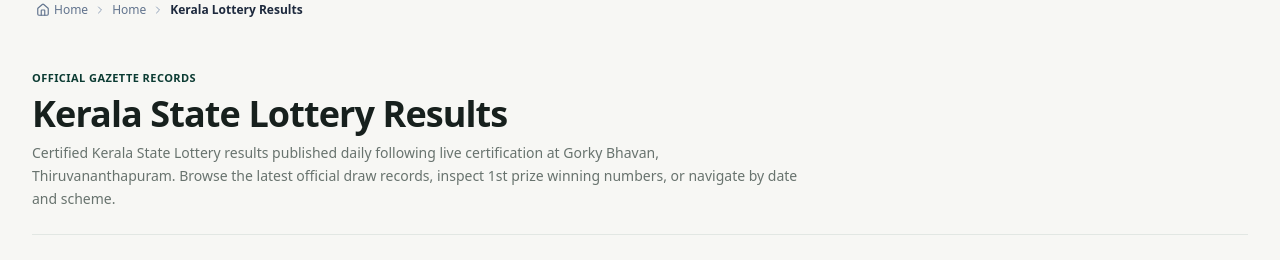
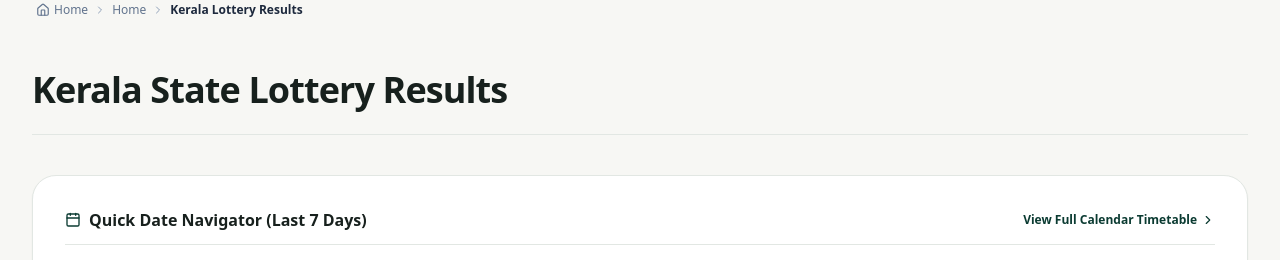
Before and after one commit to gunavarma/lottery-result-checker, a Next.js app: page /results in a window 1280 px wide. Shown: the part 152-412 px from the top of the page. Built offline with nearby package versions, Linux system fonts and the light colour scheme; no server answers; the database is empty.

Commit message:
refactor: remove redundant header metadata and descriptive text from results page

```diff
--- a/app/results/page.tsx
+++ b/app/results/page.tsx
@@ -106,17 +106,11 @@
 
       {/* Page Header */}
       <div className="border-b border-[#E2E7E3] pb-6 space-y-2">
-        <div className="flex items-center gap-2">
-          <span className="text-[11px] font-bold text-[#0B3B32] uppercase tracking-wider block font-tabular">
-            Official Gazette Records
-          </span>
-        </div>
+
         <h1 className="text-3xl sm:text-4xl font-extrabold text-[#17201D] tracking-tight">
           Kerala State Lottery Results
         </h1>
-        <p className="text-xs sm:text-sm text-[#68736E] max-w-3xl leading-relaxed">
-          Certified Kerala State Lottery results published daily following live certification at Gorky Bhavan, Thiruvananthapuram. Browse the latest official draw records, inspect 1st prize winning numbers, or navigate by date and scheme.
-        </p>
+
       </div>
 
       {/* 1. Quick Date Navigator Card */}
```
